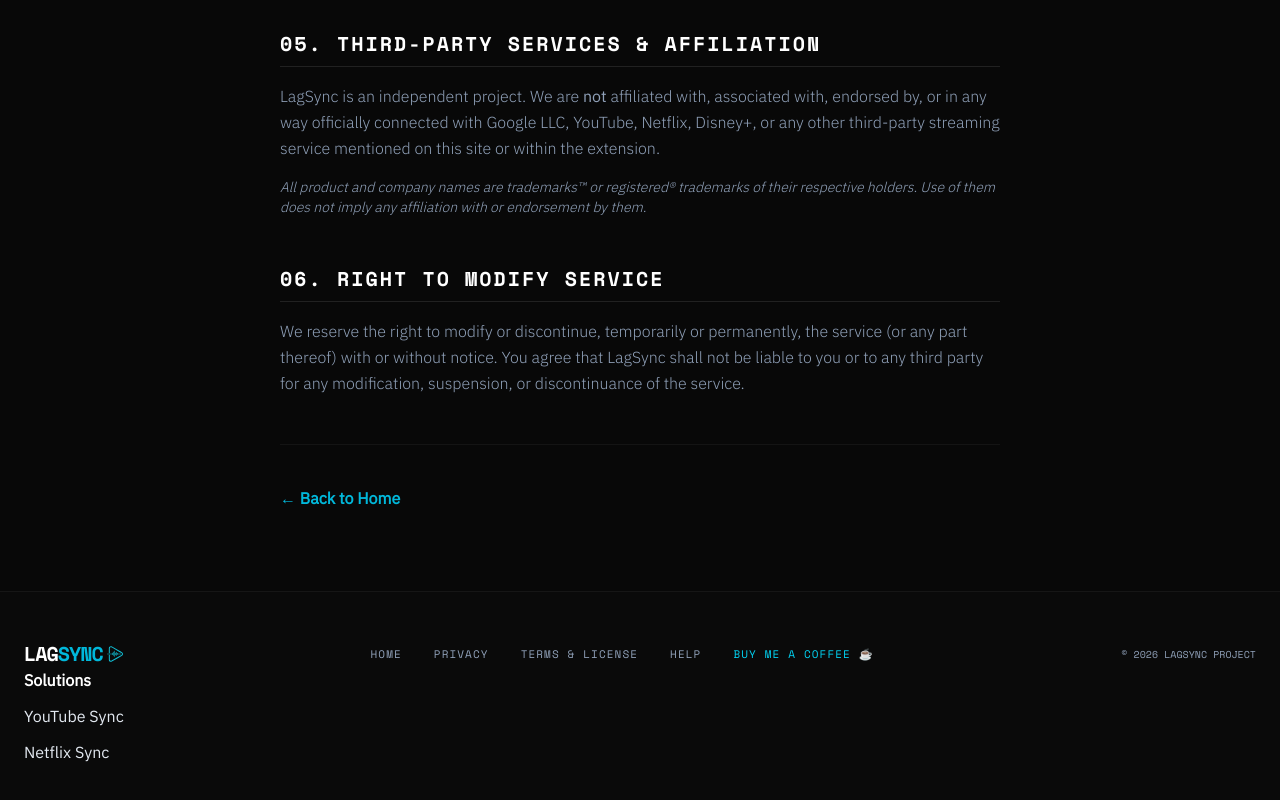
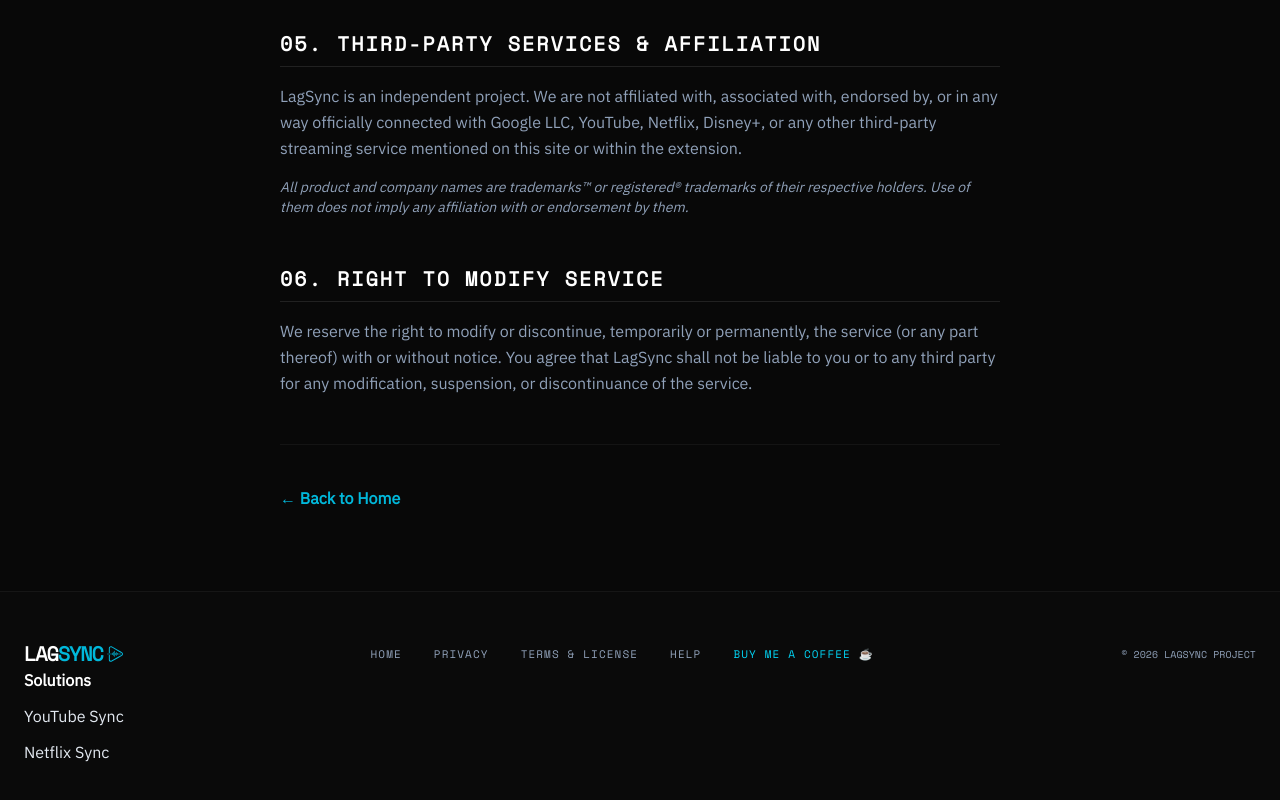
Before and after one commit to kimonsodu/lagsync-website, an Astro site: page /terms in a window 1280 px wide. Shown: the part 1161-1961 px from the top of the page. Built offline with nearby package versions, Linux system fonts and the light colour scheme; Astro itself is replaced by a stand-in of ours.

Commit message:
Updated and fixed the logo marginally, renamed it to favicon.svg, performance improvenents by removing non used fonts

```diff
--- a/src/components/Footer.astro
+++ b/src/components/Footer.astro
@@ -11,7 +11,7 @@ const currentYear = new Date().getFullYear();
           LAG<span class="text-cyan-500">SYNC</span>
         </div>
 
-        <img src="/logo_wb-cropped.svg" alt="LagSync Logo" class="h-4 w-4" />
+        <img src="/favicon.svg" alt="LagSync Logo" class="h-4 w-4" />
       </div>
 
       <nav class="flex gap-8 text-[11px] font-['Space_Mono'] uppercase tracking-widest text-slate-400">
```
Also changed, not shown: src/layouts/Layout.astro (+4 -4 lines), public/favicon.svg (added), public/icon128.png, public/icon16.png, public/icon32.png, public/icon48.png, public/logo_wb-cropped.svg (deleted).
